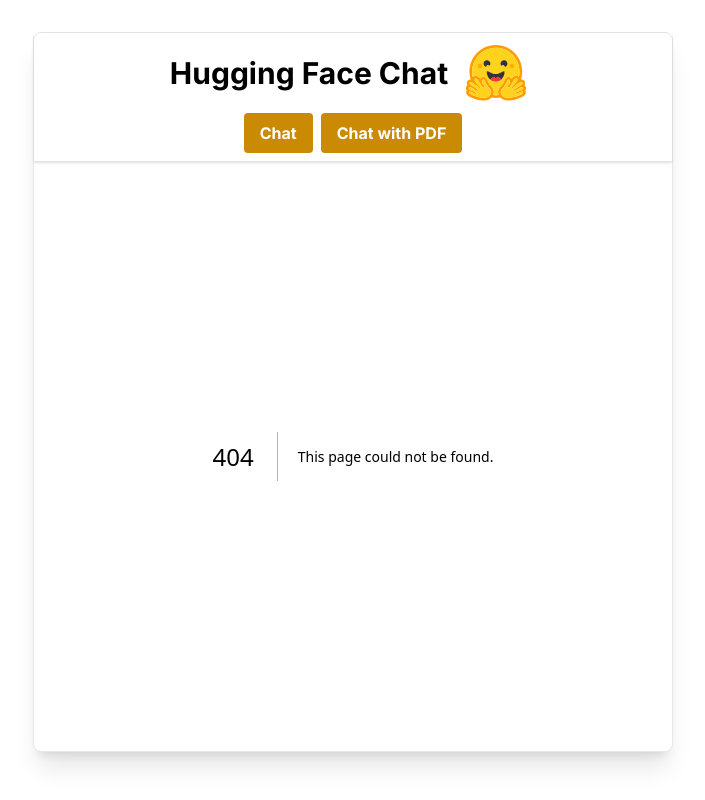
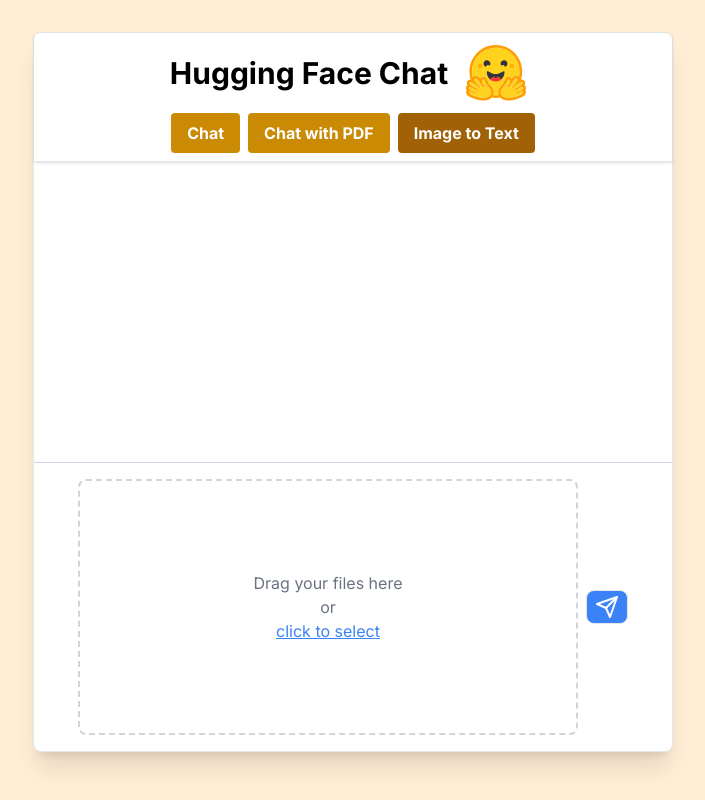
Before and after one commit to eltatata/Nextjs-HuggingFace-Chat, a Next.js app: page /imgtt in a window 1280 px wide. Before the commit this address had no page. Shown: the whole page, without its empty margins (287-992 px from the left). Built offline with nearby package versions, Linux system fonts and the light colour scheme.

Commit message:
image to text ui

```diff
--- /dev/null
+++ b/src/app/imgtt/page.tsx
@@ -0,0 +1,76 @@
+"use client"
+
+import { Message } from '@/type';
+import { useState } from 'react';
+
+import ImageToTextForm from '@/components/forms/imgtt';
+import Messages from '@/components/ui/messages';
+
+export default function PDF() {
+  const [messages, setMessages] = useState<Message[]>([]);
+  const [image, setImage] = useState<File | null>(null);
+  const [preview, setPreview] = useState<string>('');
+  const [loading, setLoading] = useState<boolean>(false);
+
+  const handleDrop = (e: React.DragEvent<HTMLDivElement>) => {
+    e.preventDefault();
+    const file = e.dataTransfer.files[0];
+    if (file && file.type.startsWith('image/')) {
+      setImage(file);
+      setPreview(URL.createObjectURL(file));
+    }
+  };
+
+  const handleChange = (e: React.ChangeEvent<HTMLInputElement>) => {
+    const file = e.target.files?.[0] || null;
+    if (file && file.type.startsWith('image/')) {
+      setImage(file);
+      setPreview(URL.createObjectURL(file));
+    }
+  };
+
+  const handleFormSubmit = async (e: React.FormEvent<HTMLFormElement>) => {
+    e.preventDefault();
+    if (!image) return;
+
+    try {
+      setLoading(true);
+      setMessages((prev: Message[]) => [
+        ...prev,
+        {
+          role: 'user',
+          content: preview,
+        },
+      ]);
+
+      const formData = new FormData();
+      formData.append('image', image);
+
+      console.log('Form submitted');
+    } catch (error) {
+      setMessages((prev: Message[]) => [
+        ...prev,
+        {
+          role: 'bot',
+          content: 'An error occurred. Please try again later.',
+        },
+      ]);
+    } finally {
+      setLoading(false);
+      setPreview('');
+    }
+  };
+
+  return (
+    <>
+      <Messages messages={messages} />
+      <ImageToTextForm
+        handleFormSubmit={handleFormSubmit}
+        handleDrop={handleDrop}
+        handleChange={handleChange}
+        preview={preview}
+        loading={loading}
+      />
+    </>
+  )
+}
--- /dev/null
+++ b/src/components/forms/imgtt.tsx
@@ -0,0 +1,48 @@
+import Form from "../ui/form";
+import Button from "../ui/button";
+
+interface ImageToTextFormProps {
+  handleFormSubmit: (e: React.FormEvent<HTMLFormElement>) => void;
+  handleDrop: (e: React.DragEvent<HTMLDivElement>) => void;
+  handleChange: (e: React.ChangeEvent<HTMLInputElement>) => void;
+  preview: string;
+  loading: boolean;
+}
+
+export default function ImageToTextForm({ handleFormSubmit, handleDrop, handleChange, preview, loading }: ImageToTextFormProps) {
+  return (
+    <Form handleFormSubmit={handleFormSubmit}>
+      <div
+        className="flex items-center justify-center w-[500px] h-64 rounded-lg border-2 border-dashed border-gray-300 cursor-pointer"
+        onDragOver={(e) => e.preventDefault()}
+        onDrop={handleDrop}
+      >
+        {!preview ? (
+          <div className="text-center text-gray-500">
+            <p>Drag your files here</p>
+            <p>or</p>
+            <input
+              type="file"
+              accept="image/*"
+              onChange={handleChange}
+              className="hidden"
+              id="fileInput"
+            />
+            <label
+              htmlFor="fileInput"
+              className="underline text-blue-500 cursor-pointer"
+            >
+              click to select
+            </label>
+          </div>
+        ) : (
+          <img src={preview} alt="Preview" className="h-full w-full object-cover rounded-lg" />
+        )}
+      </div>
+      <Button
+        loading={loading}
+        disabled={loading}
+      />
+    </Form>
+  )
+}
--- a/src/components/ui/header.tsx
+++ b/src/components/ui/header.tsx
@@ -18,7 +18,12 @@ export default function Header() {
     {
       href: "/pdf",
       label: "Chat with PDF",
-      active:  pathname == "/pdf"
+      active: pathname == "/pdf"
+    },
+    {
+      href: "/imgtt",
+      label: "Image to Text",
+      active: pathname == "/imgtt"
     },
   ];
 
--- a/src/components/ui/message.tsx
+++ b/src/components/ui/message.tsx
@@ -1,22 +1,32 @@
+import { Message as MessageType } from "@/type"
+
 import { Bot, User } from "lucide-react"
 
 interface MessageProps {
-  message: {
-    role: string
-    content: string
-  }
+  message: MessageType
 }
 
 export default function Message({ message }: MessageProps) {
   return (
-    <div className="border-b p-5">
+    <div className="border-b space-y-2 p-5">
       <div className={`flex items-center ${message.role === 'user' ? 'justify-end' : 'justify-start'} gap-2 `}>
         {message.role === 'user' ? <User /> : <Bot />}
         <p className={`${message.role === 'user' ? 'text-green-500' : 'text-blue-500'} font-bold text-lg`}>
           {message.role}
         </p>
       </div>
-      <p className={`${message.role === 'user' ? 'text-right' : 'text-left'} font-medium`}>{message.content}</p>
-    </div>
+      <div className={`flex ${message.role === 'user' ? 'justify-end' : 'justify-start'}`}>
+        {message.content.startsWith('blob') ? (
+          <div className="w-72 h-52">
+            <img src={message.content} alt="preview" className="w-full h-full object-cover rounded-lg" />
+          </div>
+        ) : (
+          <p className="font-medium">
+            {message.content}
+          </p>
+        )
+        }
+      </div>
+    </div >
   )
 }
--- a/src/components/ui/messages.tsx
+++ b/src/components/ui/messages.tsx
@@ -2,7 +2,7 @@
 
 import { useEffect, useRef } from "react";
 
-import { Message as MessageType } from "ai";
+import { Message as MessageType } from "@/type";
 
 import Message from "./message";
 
@@ -24,8 +24,8 @@ export default function Messages({ messages }: MessageProps) {
       ref={messagesRef}
       className="chat-list flex-1 overflow-auto space-y-4 px-4"
     >
-      {messages.map(m => (
-        <Message key={m.id} message={m} />
+      {messages.map((m, index) => (
+        <Message key={index} message={m} />
       ))}
     </div>
   )
--- /dev/null
+++ b/src/type.ts
@@ -0,0 +1,4 @@
+export interface Message {
+  role: string;
+  content: string;
+}
```
